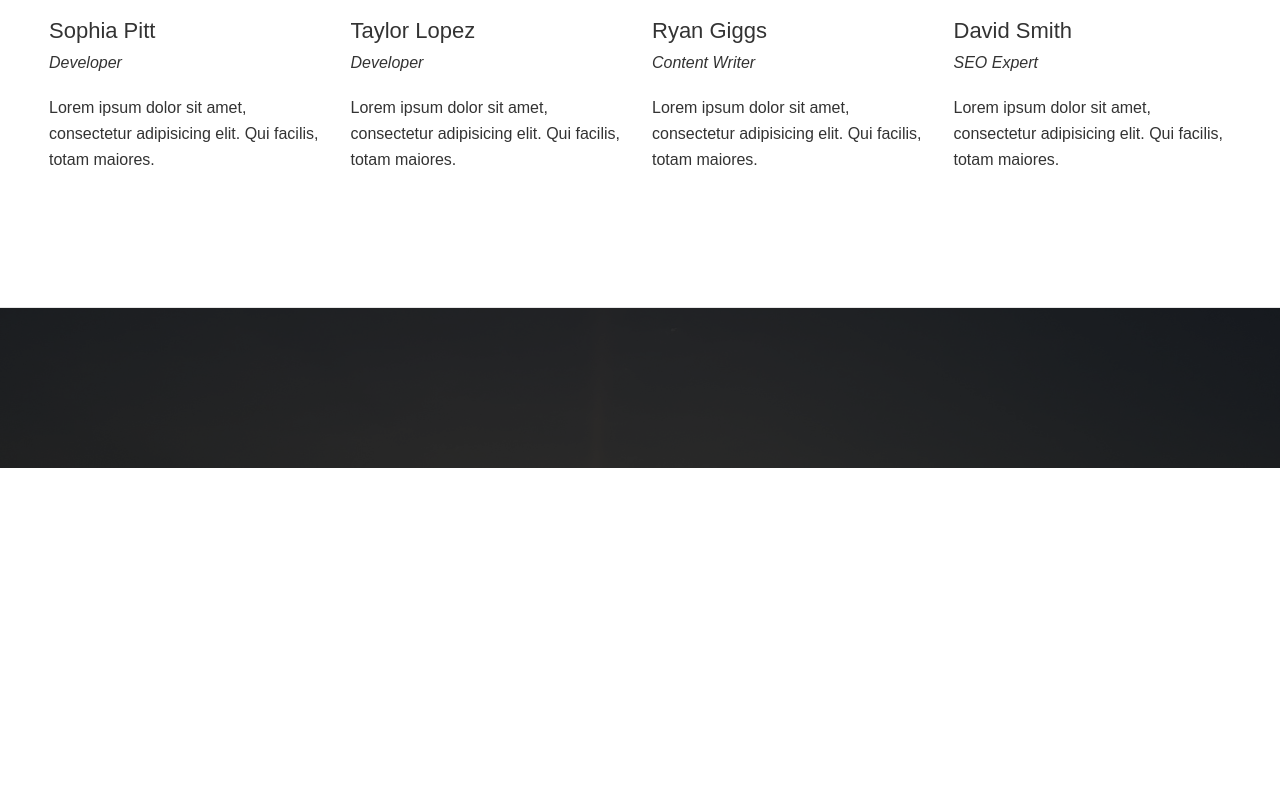
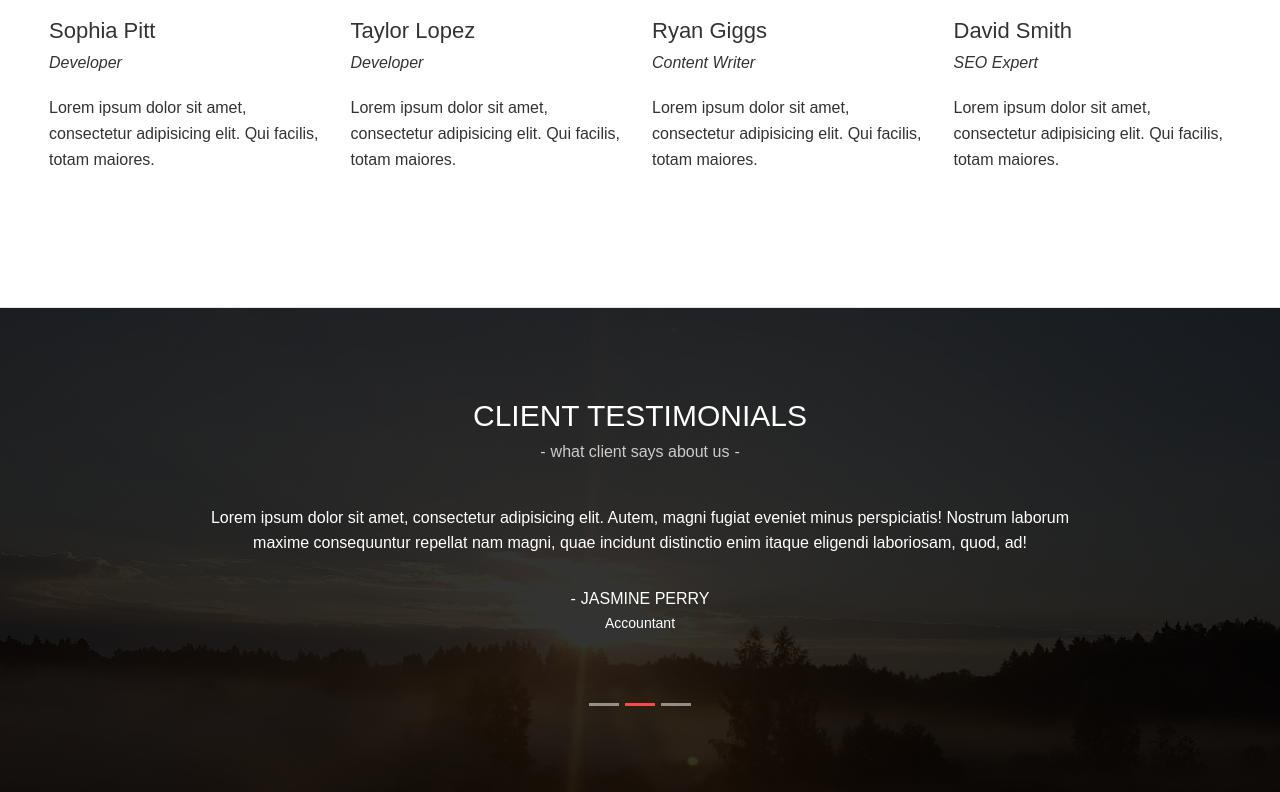
Before and after one commit to pradyumn2803/Corporate-website, a React (Create React App) app: page / in a window 1280 px wide. Shown: the part 3886-4678 px from the top of the page. Before the commit the page ends 4354 px from the top, so only its background shows below. Built offline with nearby package versions, Linux system fonts and the light colour scheme; a web font is replaced by a local one.

Commit message:
added testimonials

```diff
--- a/src/components/testimonials.js
+++ b/src/components/testimonials.js
@@ -1,8 +1,54 @@
-
+import Container from "react-bootstrap/Container";
+import Carousel from "react-bootstrap/Carousel";
+var testimonialsData = [
+  {
+    id: 1,
+    name: "John Wills",
+    description:
+      "Lorem ipsum dolor sit amet, consectetur adipisicing elit. Consequuntur non earum repudiandae ipsa reprehenderit quaerat, quo a cupiditate, voluptatibus voluptates, dolores nam accusantium error, modi iure itaque totam labore.",
+    designation: "Manager",
+  },
+  {
+    id: 2,
+    name: "Jasmine Perry",
+    description:
+      "Lorem ipsum dolor sit amet, consectetur adipisicing elit. Autem, magni fugiat eveniet minus perspiciatis! Nostrum laborum maxime consequuntur repellat nam magni, quae incidunt distinctio enim itaque eligendi laboriosam, quod, ad!",
+    designation: "Accountant",
+  },
+  {
+    id: 3,
+    name: "Rocky Johnson",
+    description:
+      "Lorem ipsum dolor sit amet, consectetur adipisicing elit. Laudantium facilis optio porro omnis alias eaque corporis error est ut, reprehenderit quae asperiores illum quo voluptates debitis non. Repellat fugit, asperiores?",
+    designation: "CEO",
+  },
+];
 export default function testimonials() {
   return (
     <section className="testimonials-block">
-
+      <Container fluid>
+        <div className="title-holder">
+          <h2>Client Testimonials</h2>
+          <div className="subtitle">what client says about us</div>
+        </div>
+        <Carousel controls={false}>
+          {testimonialsData.map((testimonial) => {
+            return (
+              <Carousel.Item>
+                <blockquote>
+                  <p>{testimonial.description}</p>
+                  <cite>
+                    <span className="name">{testimonial.name}</span>
+                    <span className="designation">
+                      {testimonial.designation}
+                    </span>
+                  </cite>
+                </blockquote>
+              </Carousel.Item>
+            );
+          })}
+        </Carousel>
+      </Container>
     </section>
   );
 }
```
